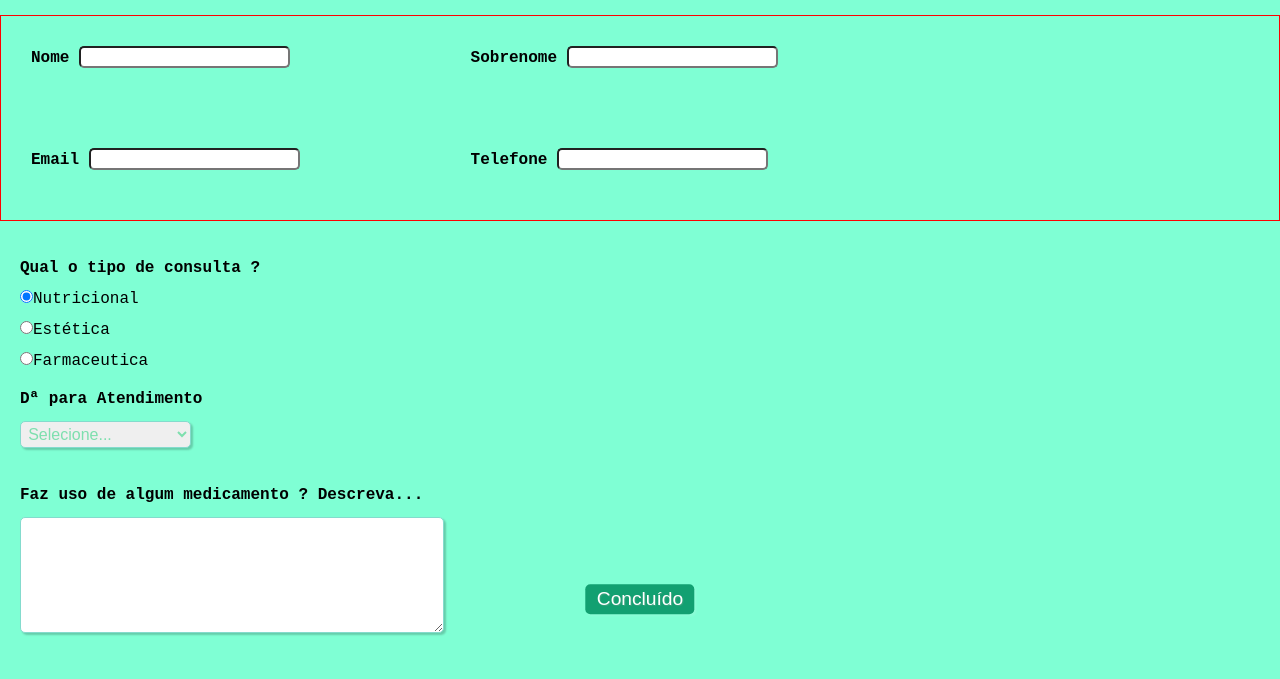
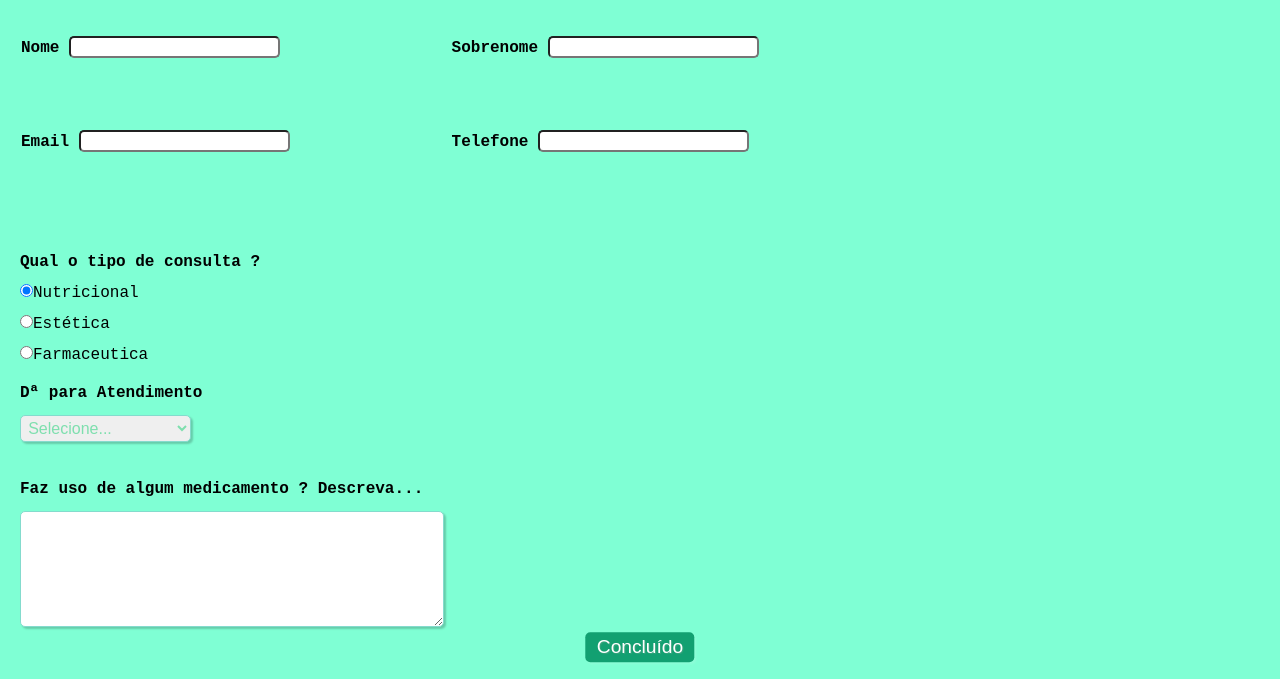
Before and after one commit to DiegoTorresGomes/FurmilarioParaAtendimentoMedico, a plain HTML site: page index1.html in a window 1280 px wide. Shown: the part 121-800 px from the top of the page. Drawn offline with Linux system fonts and the light colour scheme.

Commit message:
FurmilarioParaAtendimentoMedico

```diff
--- a/style1.css
+++ b/style1.css
@@ -23,7 +23,14 @@ h1{
 }
 
 fieldset{
-    border: 1px solid red;
+    display: table;
+    text-align: left;
+    top: auto;
+    border: 0;
+    width: 90%;
+    height: 200px;
+    overflow: auto;
+
 }
 
 .gupo{
@@ -37,11 +44,12 @@ fieldset{
 }
 
 .coluna1{
-    margin: 30px;
-    padding: 0;
+    margin: 20px;
+    padding: 1px;
     margin-bottom: 50px;
     display: inline-block;
     width: 400px;
+    left: 0px;
 }
 
 .coluna2{
@@ -51,6 +59,8 @@ fieldset{
 }
 
 label{
+    padding: 0;
+    margin: auto;
     width: auto;
 }
 
@@ -104,7 +114,7 @@ input, select, textarea, button {
     box-shadow: 2px 2px 2px rgba(193, 247, 230, 0.2);
     text-shadow: 1px 1px 1px rgba(163, 175, 156, 0.288);
     position: absolute;
-    top: 90%;
+    top: auto;
     left: 50%;
     margin-right: -50%;
     transform: translate(-50%, -50%);
```
